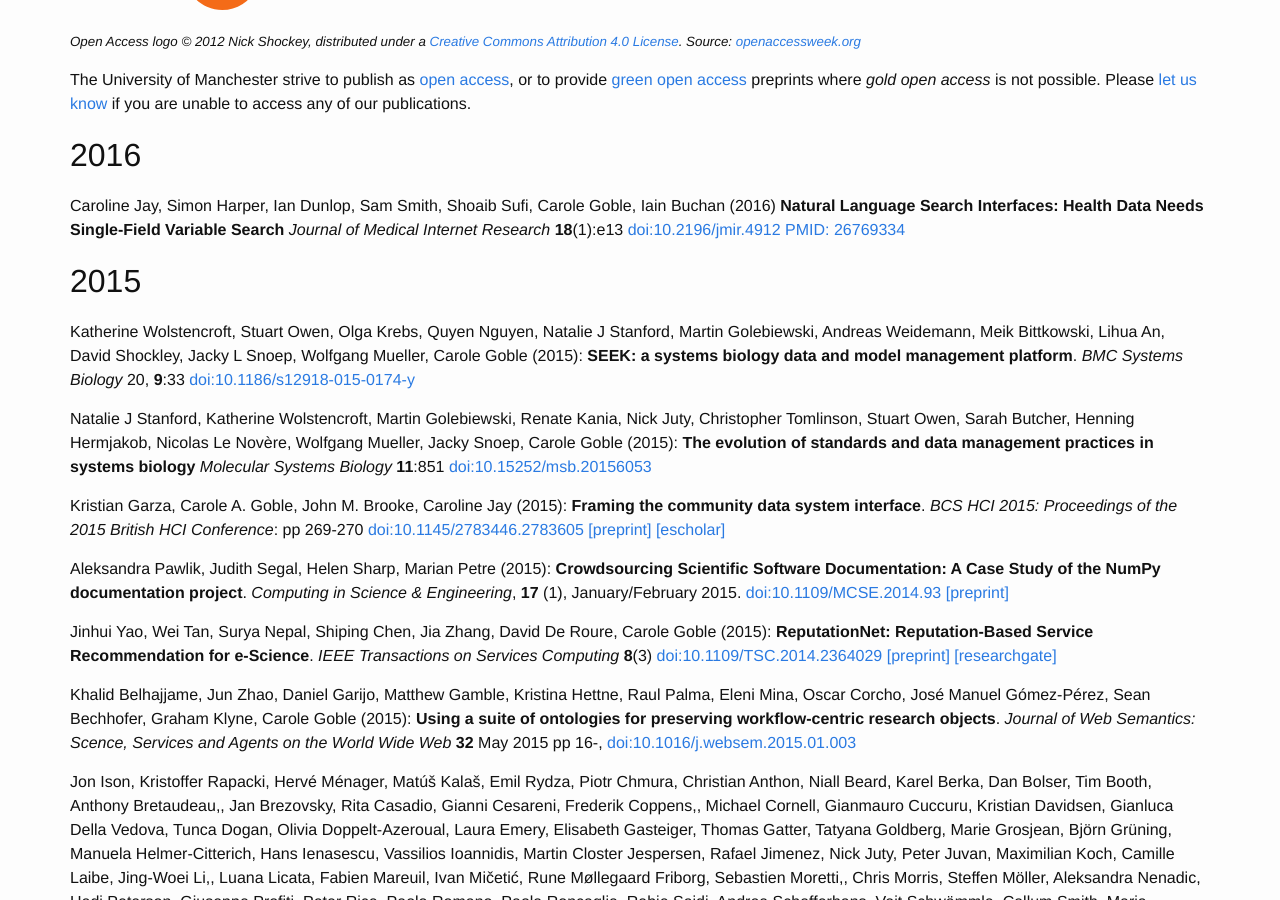
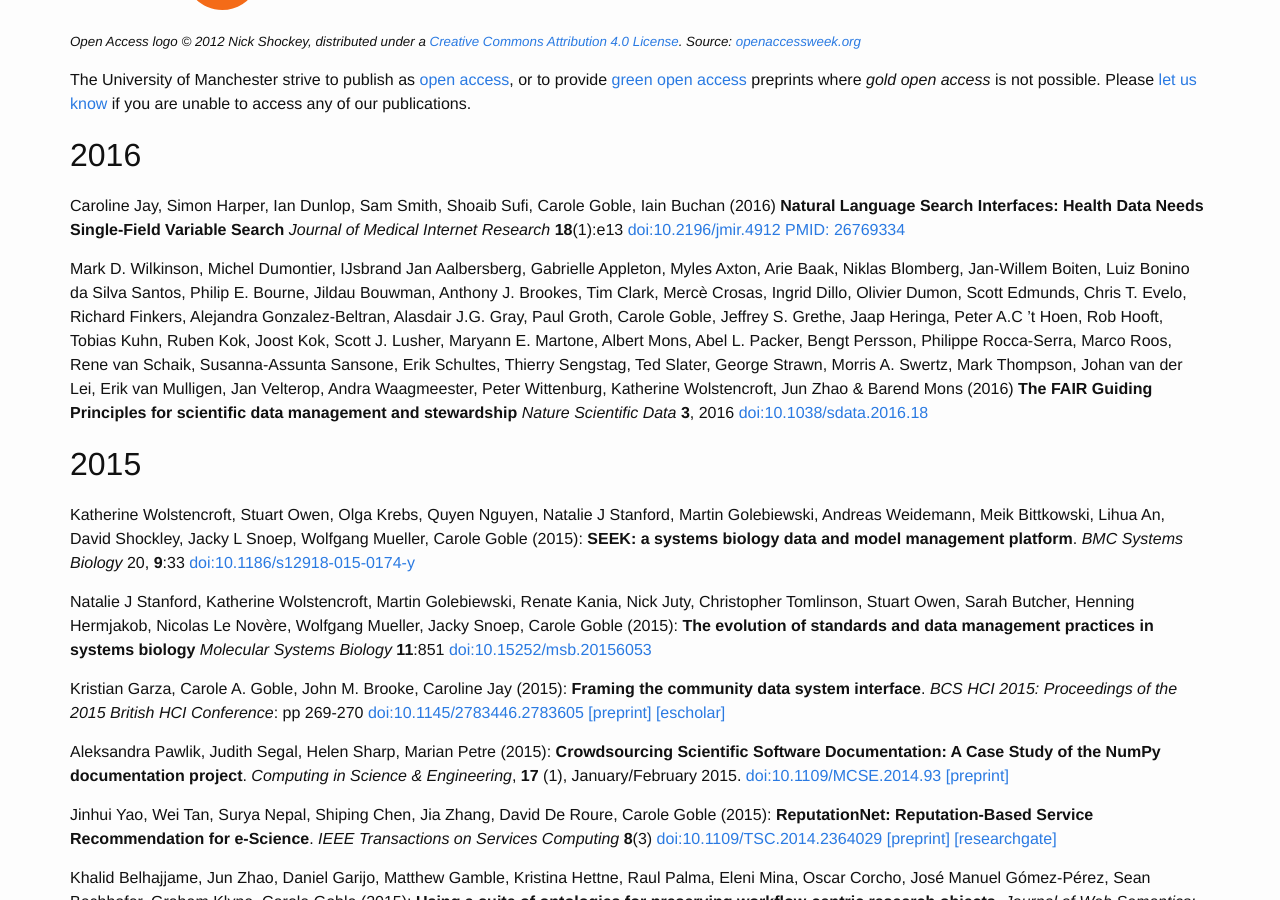
Before and after one commit to eScienceLab/eScienceLab.github.io, a Jekyll site: the page built from publications/index.md, in a window 1280 px wide and 900 px high, scrolled down 311 px. Built offline with Jekyll 4.4.1, drawn with Linux system fonts in a browser that asks for light colours; comment, search, counter and statistics services are not loaded; some of the changed text lies outside the part shown.

Commit message:
check and include seek and fairdom related publication #10

```diff
--- a/publications/index.md
+++ b/publications/index.md
@@ -42,6 +42,18 @@
 _Journal of Medical Internet Research_ **18**(1):e13
 [doi:10.2196/jmir.4912](http://dx.doi.org/10.2196/jmir.4912)
 [PMID: 26769334](http://www.ncbi.nlm.nih.gov/pubmed/26769334)
+
+Mark D. Wilkinson, Michel Dumontier, IJsbrand Jan Aalbersberg, Gabrielle Appleton, Myles Axton, Arie Baak,
+Niklas Blomberg, Jan-Willem Boiten, Luiz Bonino da Silva Santos, Philip E. Bourne, Jildau Bouwman, Anthony J. Brookes,
+Tim Clark, Mercè Crosas, Ingrid Dillo, Olivier Dumon, Scott Edmunds, Chris T. Evelo, Richard Finkers,
+Alejandra Gonzalez-Beltran, Alasdair J.G. Gray, Paul Groth, Carole Goble, Jeffrey S. Grethe, Jaap Heringa,
+Peter A.C ’t Hoen, Rob Hooft, Tobias Kuhn, Ruben Kok, Joost Kok, Scott J. Lusher, Maryann E. Martone, Albert Mons,
+Abel L. Packer, Bengt Persson, Philippe Rocca-Serra, Marco Roos, Rene van Schaik, Susanna-Assunta Sansone, Erik Schultes,
+Thierry Sengstag, Ted Slater, George Strawn, Morris A. Swertz, Mark Thompson, Johan van der Lei, Erik van Mulligen,
+Jan Velterop, Andra Waagmeester, Peter Wittenburg, Katherine Wolstencroft, Jun Zhao & Barend Mons (2016)
+**The FAIR Guiding Principles for scientific data management and stewardship**
+_Nature Scientific Data_ **3**, 2016
+[doi:10.1038/sdata.2016.18](http://dx.doi.org/10.1038/sdata.2016.18)
 
 ## 2015
 
@@ -216,6 +228,11 @@
 [[escholar]](https://www.escholar.manchester.ac.uk/uk-ac-man-scw:211608)
 [arXiv:1310.6555](http://arxiv.org/abs/1310.6555)
 
+Katherine Wolstencroft, Stuart Owen, Olga Krebs, Wolfgang Mueller, Quyen Nguyen, Jacky L. Snoep, Carole Goble (2013)
+**Semantic Data and Models Sharing in Systems Biology: The Just Enough Results Model and the SEEK Platform**
+_The Semantic Web – ISWC 2013, October 21-25, 2013, Proceedings, Part II_ pp 212-227.
+[doi:10.1007/978-3-642-41338-4_14](http://dx.doi.org/10.1007/978-3-642-41338-4_14)
+
 Sean Bechhofer, Iain Buchan, David De Roure, Paolo Missier, John Ainsworth, Jiten Bhagat, Philip Couch, Don Cruickshank, Mark Delderfield, Ian Dunlop, Matthew Gamble, Danius Michaelides, Stuart Owen, David Newman, Shoaib Sufi, Carole Goble (2013):
 **Why linked data is not enough for scientists**.
 _Future Generation Computer Systems_ **29**(2), 599 - 611.
```
Also changed, not shown: publications/archive.md (+5 -0 lines), 1 other file.
